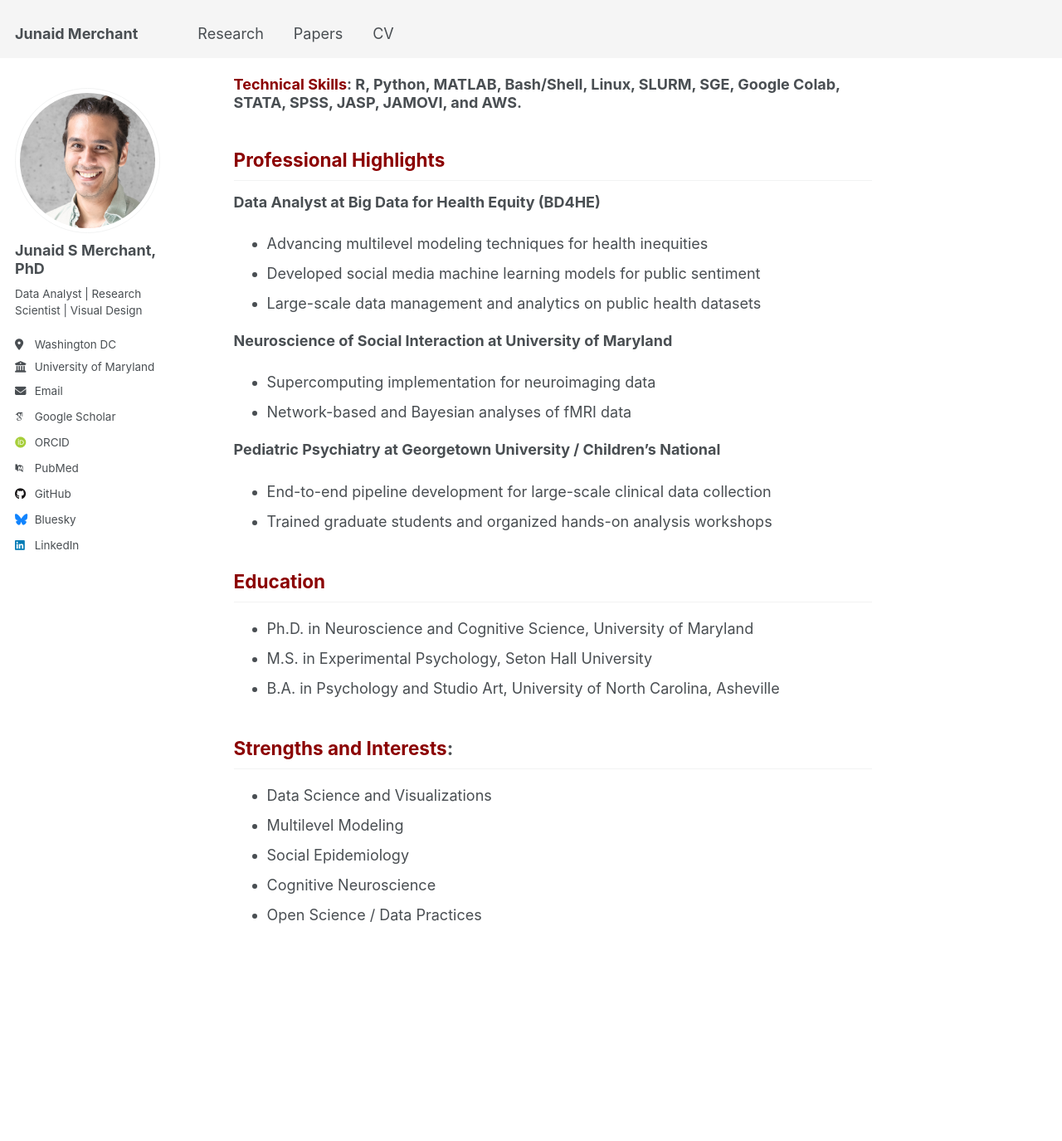
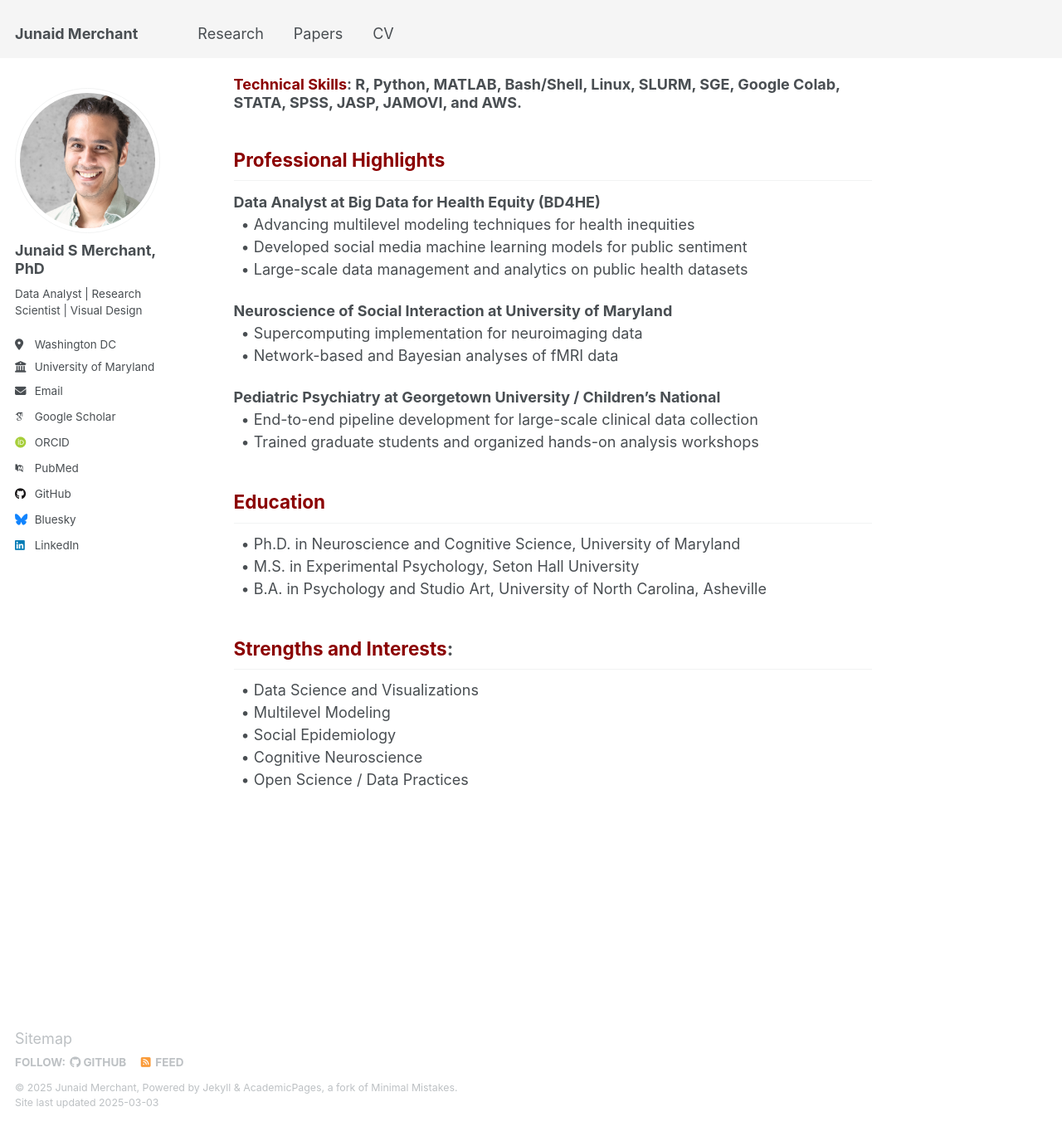
Before and after one commit to JunaidMerchant/JunaidMerchant.github.io, a Jekyll site: the page built from _pages/about.md, in a window 1280 px wide and 1400 px high, scrolled down 441 px. Shown: the top 1375 px of the window at 83% size. Built offline with Jekyll 4.4.1, drawn with Linux system fonts in a browser that asks for light colours; some web fonts are replaced; some of the changed lines change nothing that is shown.

Commit message:
Add files via upload

```diff
--- a/_pages/about.md
+++ b/_pages/about.md
@@ -28,28 +28,28 @@ I have over a decade of experience providing data-driven insights through cuttin
 
 ## <span style="color:DarkRed">Professional Highlights</span>
 **Data Analyst at Big Data for Health Equity (BD4HE)**
-- Advancing multilevel modeling techniques for health inequities
-- Developed social media machine learning models for public sentiment
-- Large-scale data management and analytics on public health datasets
+&ensp;• Advancing multilevel modeling techniques for health inequities
+&ensp;• Developed social media machine learning models for public sentiment
+&ensp;• Large-scale data management and analytics on public health datasets
 
 **Neuroscience of Social Interaction at University of Maryland**
-- Supercomputing implementation for neuroimaging data
-- Network-based and Bayesian analyses of fMRI data
+&ensp;• Supercomputing implementation for neuroimaging data
+&ensp;• Network-based and Bayesian analyses of fMRI data
 
 **Pediatric Psychiatry at Georgetown University / Children’s National**
-- End-to-end pipeline development for large-scale clinical data collection
-- Trained graduate students and organized hands-on analysis workshops
+&ensp;• End-to-end pipeline development for large-scale clinical data collection
+&ensp;• Trained graduate students and organized hands-on analysis workshops
 
 
 ## <span style="color:DarkRed">Education</span>
-* Ph.D. in Neuroscience and Cognitive Science, University of Maryland
-* M.S. in Experimental Psychology, Seton Hall University
-* B.A. in Psychology and Studio Art, University of North Carolina, Asheville
+&ensp;• Ph.D. in Neuroscience and Cognitive Science, University of Maryland
+&ensp;• M.S. in Experimental Psychology, Seton Hall University
+&ensp;• B.A. in Psychology and Studio Art, University of North Carolina, Asheville
 
 
 ## <span style="color:DarkRed">Strengths and Interests</span>:
-* Data Science and Visualizations
-* Multilevel Modeling
-* Social Epidemiology
-* Cognitive Neuroscience
-* Open Science / Data Practices
+&ensp;• Data Science and Visualizations
+&ensp;• Multilevel Modeling
+&ensp;• Social Epidemiology
+&ensp;• Cognitive Neuroscience
+&ensp;• Open Science / Data Practices
```
